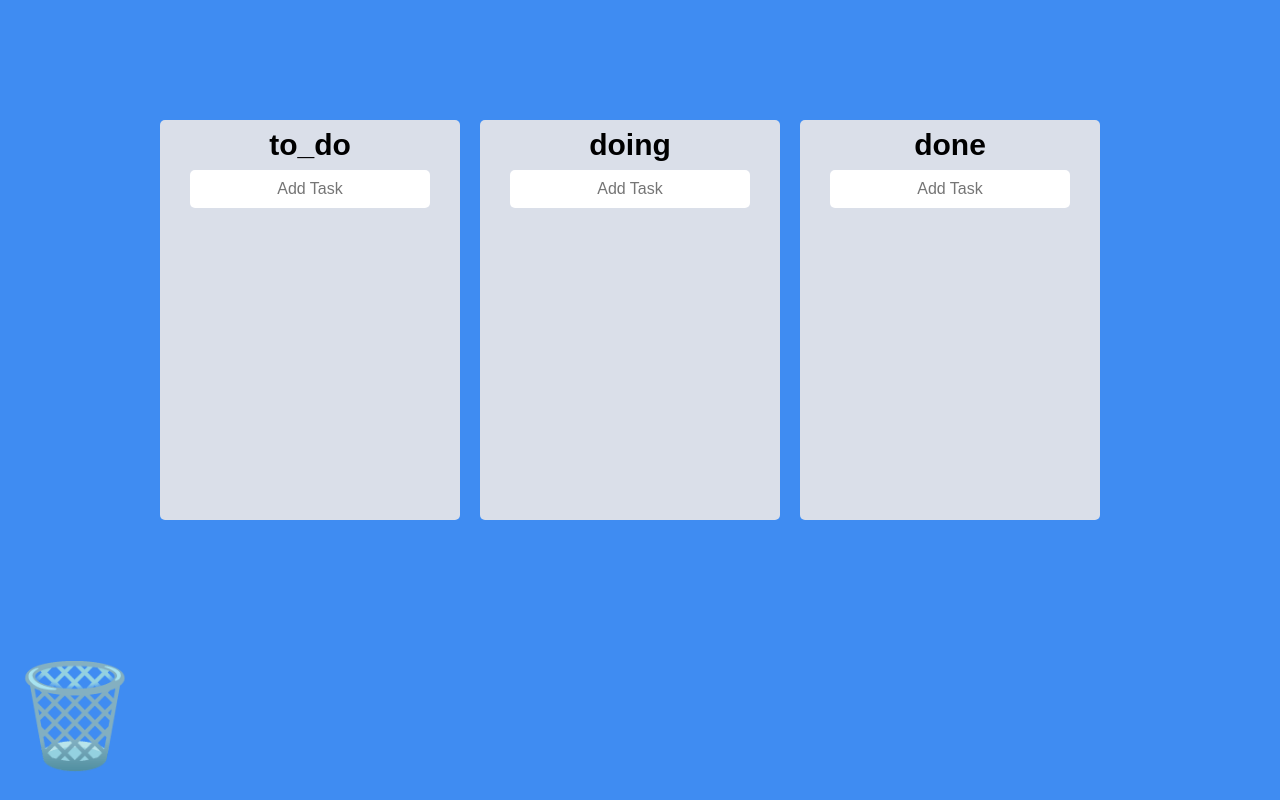
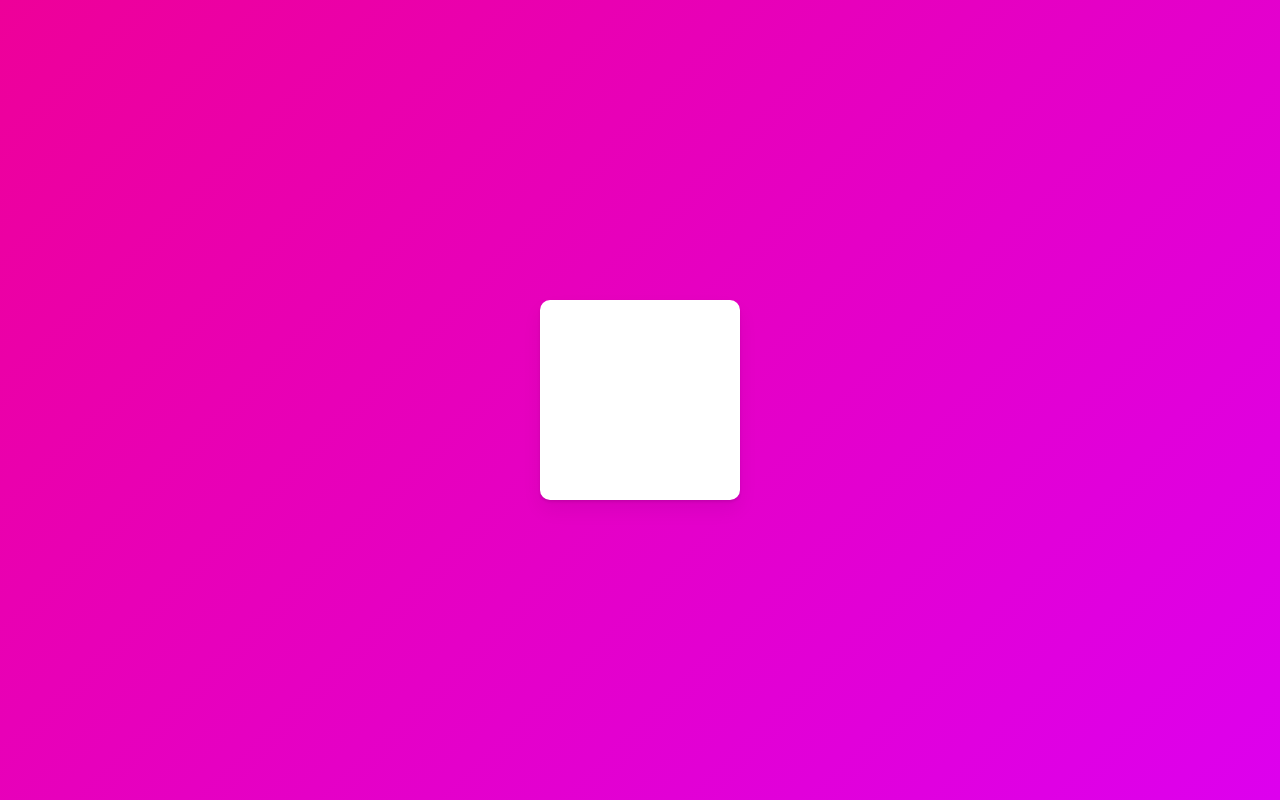
Before and after one commit to hyh05050/react-for-master, a React (Create React App) app: page / in a window 1280 px wide. Built offline with nearby package versions, Linux system fonts and the light colour scheme.

Commit message:
init framer-motion

```diff
--- a/package.json
+++ b/package.json
@@ -12,6 +12,7 @@
     "@types/react-dom": "^18.0.9",
     "@types/react-helmet": "^6.1.5",
     "apexcharts": "^3.36.3",
+    "framer-motion": "^7.8.0",
     "react": "^18.2.0",
     "react-apexcharts": "^1.4.0",
     "react-beautiful-dnd": "^13.1.1",
--- a/src/App.tsx
+++ b/src/App.tsx
@@ -1,135 +1,29 @@
 import styled from "styled-components";
-import {
-  DragDropContext,
-  DragStart,
-  Droppable,
-  DropResult,
-} from "react-beautiful-dnd";
-import { useRecoilState } from "recoil";
-import { boardState, dropState, toDoState } from "./atoms";
-import Board from "./Components/Board";
-import { useEffect } from "react";
+import { motion } from "framer-motion";
 
 const Wrapper = styled.div`
-  display: flex;
-  flex-direction: column;
+  height: 100vh;
   width: 100vw;
-  margin: 0 auto;
-  justify-content: center;
-  align-items: center;
-  height: 80vh;
-`;
-
-const Boards = styled.div`
-  display: grid;
-  width: 50%;
-  grid-template-columns: repeat(4, 1fr);
-  grid-auto-rows: minmax(250px, 1fr);
-  place-content: center;
-  gap: 20px;
-`;
-
-const Wastebasket = styled.div`
-  width: 150px;
-  height: 150px;
-  position: fixed;
   display: flex;
   justify-content: center;
   align-items: center;
-  font-size: 100px;
+`;
+
+const Box = styled.div`
+  width: 200px;
+  height: 200px;
+  background-color: white;
+  border-radius: 10px;
+  box-shadow: 0 2px 3px rgba(0, 0, 0, 0.1), 0 10px 20px rgba(0, 0, 0, 0.06);
 `;
 
 function App() {
-  const [boards, setBoards] = useRecoilState(boardState);
-  const [toDos, setToDos] = useRecoilState(toDoState);
-  const [drop, setDrop] = useRecoilState(dropState);
-  const preTodos = JSON.parse(localStorage.getItem("todos") as string);
-  const preBoards = JSON.parse(localStorage.getItem("boards") as string);
-  useEffect(() => {
-    if (preBoards) {
-      setBoards(preBoards);
-      console.log("Init Boards Data");
-    }
-    if (preTodos) {
-      setToDos({
-        ...preTodos,
-      });
-      console.log("Init Todos Data");
-    }
-  }, []);
-
-  const onDragStart = ({ draggableId, source }: DragStart) => {
-    if (source.droppableId === "boards")
-      setDrop({ boardDropFg: false, todoDropFg: true });
-    else setDrop({ boardDropFg: true, todoDropFg: false });
-  };
-
-  const onDragEnd = ({ destination, source }: DropResult) => {
-    let isSameDrop = false;
-    if (!destination) return;
-    if (destination.droppableId === source.droppableId) isSameDrop = true;
-    if (isSameDrop && destination.index === source.index) return;
-    // console.log(source, destination);
-    if (source.droppableId === "boards") {
-      if (destination.droppableId === "wastebasket") return;
-      setBoards((prev) => {
-        const boards = [...prev];
-        const board = boards.splice(source.index, 1)[0];
-        boards.splice(destination.index, 0, board);
-        localStorage.setItem("boards", JSON.stringify(boards));
-        return boards;
-      });
-    } else {
-      setToDos((prev) => {
-        const startPoint = [...prev[source.droppableId]];
-        const dragItem = startPoint.splice(source.index, 1)[0];
-        startPoint.splice(source.index, 1);
-        const endPoint = isSameDrop
-          ? startPoint
-          : [...prev[destination.droppableId]];
-        endPoint.splice(destination.index, 0, dragItem);
-        const newTodos = {
-          ...prev,
-          [source.droppableId]: startPoint,
-        };
-        if (!isSameDrop) newTodos[destination.droppableId] = endPoint;
-        localStorage.setItem("todos", JSON.stringify(newTodos));
-        return newTodos;
-      });
-    }
-  };
   return (
-    <DragDropContext onDragEnd={onDragEnd} onDragStart={onDragStart}>
-      <Wrapper>
-        <Droppable
-          droppableId="boards"
-          isDropDisabled={drop.boardDropFg}
-          direction="horizontal"
-        >
-          {(provided) => (
-            <Boards ref={provided.innerRef} {...provided.droppableProps}>
-              {boards.map((board, index) => (
-                <Board
-                  board={board}
-                  toDos={toDos[board]}
-                  key={board}
-                  index={index}
-                />
-              ))}
-              {provided.placeholder}
-            </Boards>
-          )}
-        </Droppable>
-      </Wrapper>
-      <Droppable droppableId="wastebasket">
-        {(provided) => (
-          <Wastebasket ref={provided.innerRef} {...provided.droppableProps}>
-            <span style={{ position: "fixed" }}>🗑️</span>
-            {provided.placeholder}
-          </Wastebasket>
-        )}
-      </Droppable>
-    </DragDropContext>
+    <Wrapper>
+      <Box />
+      <div></div>
+      <motion.div></motion.div>
+    </Wrapper>
   );
 }
 
--- a/src/Components/Board.tsx
+++ /dev/null
@@ -1,148 +0,0 @@
-import { Draggable, Droppable } from "react-beautiful-dnd";
-import { useForm } from "react-hook-form";
-import { useRecoilValue, useSetRecoilState } from "recoil";
-import styled from "styled-components";
-import { dropState, ITodo, toDoState } from "../atoms";
-import DraggableCard from "./DraggableCard";
-
-const Wrapper = styled.div`
-  padding: 10px 0px;
-  background-color: ${(props) => props.theme.boardColor};
-  border-radius: 5px;
-  width: 300px;
-  min-height: 400px;
-  display: flex;
-  flex-direction: column;
-  overflow: hidden;
-`;
-
-const Title = styled.h1`
-  font-size: 30px;
-  font-weight: bold;
-  margin-bottom: 10px;
-  text-align: center;
-`;
-
-interface IAreaProps {
-  isDraggingOver: boolean;
-  isDraggingFromThis: boolean;
-}
-
-const Area = styled.div<IAreaProps>`
-  background-color: ${(props) =>
-    props.isDraggingOver
-      ? "#3f8df28b"
-      : props.isDraggingFromThis
-      ? "#6b6b6b"
-      : "transparent"};
-  flex-grow: 1;
-  padding: 20px;
-  transition: background-color 0.3s ease-in-out;
-`;
-
-interface IBoardProps {
-  toDos: ITodo[];
-  board: string;
-  index: number;
-}
-
-interface IForm {
-  toDo: string;
-}
-
-const Form = styled.form`
-  width: 100%;
-  display: flex;
-  justify-content: center;
-  padding-bottom: 10px;
-  input {
-    font-size: 16px;
-    border: 0;
-    background-color: white;
-    width: 80%;
-    padding: 10px;
-    border-radius: 5px;
-    text-align: center;
-    margin: 0 auto;
-  }
-`;
-
-const TaskInput = styled.input`
-  padding: 15px;
-  border: 0;
-  &:focus {
-    outline-style: solid;
-    outline-width: 3px;
-    outline-color: ${(props) => props.theme.bgColor};
-  }
-`;
-
-function Board({ board, toDos, index }: IBoardProps) {
-  const drop = useRecoilValue(dropState);
-  const setToDos = useSetRecoilState(toDoState);
-  const { register, setValue, handleSubmit } = useForm<IForm>();
-  const onValid = ({ toDo }: IForm) => {
-    const newTodo = {
-      id: Date.now(),
-      text: toDo,
-    };
-
-    setToDos((allBoards) => {
-      const newTodos = {
-        ...allBoards,
-        [board]: [...allBoards[board], newTodo],
-      };
-
-      localStorage.setItem("todos", JSON.stringify(newTodos));
-
-      return newTodos;
-    });
-
-    setValue("toDo", "");
-  };
-
-  return (
-    <Draggable draggableId={board} key={board} index={index}>
-      {(provided) => (
-        <Wrapper
-          ref={provided.innerRef}
-          {...provided.draggableProps}
-          {...provided.dragHandleProps}
-        >
-          <Title>{board}</Title>
-          <Form onSubmit={handleSubmit(onValid)}>
-            <TaskInput
-              placeholder="Add Task"
-              type="text"
-              title=""
-              autoComplete="off"
-              {...register("toDo", { required: true })}
-            />
-          </Form>
-          <Droppable droppableId={board} isDropDisabled={drop.todoDropFg}>
-            {(provided, snapshot) => (
-              <Area
-                isDraggingOver={snapshot.isDraggingOver}
-                isDraggingFromThis={Boolean(snapshot.draggingFromThisWith)}
-                ref={provided.innerRef}
-                {...provided.droppableProps}
-              >
-                {toDos.map((todo, index) => (
-                  <DraggableCard
-                    board={board}
-                    todo={todo}
-                    key={todo.id}
-                    index={index}
-                  />
-                ))}
-                {provided.placeholder}
-              </Area>
-            )}
-          </Droppable>
-        </Wrapper>
-      )}
-    </Draggable>
-  );
-}
-
-export default Board;
--- a/src/Components/DraggableCard.tsx
+++ /dev/null
@@ -1,75 +0,0 @@
-import React from "react";
-import { Draggable } from "react-beautiful-dnd";
-import { useRecoilState } from "recoil";
-import styled from "styled-components";
-import { ITodo, toDoState } from "../atoms";
-
-interface IDragging {
-  isDragging: boolean;
-}
-
-const Card = styled.div<IDragging>`
-  display: flex;
-  align-items: center;
-  justify-content: center;
-  border-radius: 5px;
-  padding: 15px 30px;
-  background-color: ${(props) =>
-    props.isDragging ? "#74b9ff" : props.theme.cardColor};
-  box-shadow: ${(props) =>
-    props.isDragging ? "0px 2px 5px rgba(0, 0, 0, 0.05)" : "none"};
-  margin: 10px;
-`;
-
-interface IDraggableCardProps {
-  todo: ITodo;
-  index: number;
-  board: string;
-}
-
-const Wastebasket = styled.button`
-  font-size: 15px;
-  border: 0;
-  padding: 5px;
-  margin-left: auto;
-`;
-
-function DraggableCard({ board, todo, index }: IDraggableCardProps) {
-  const [todos, setTodos] = useRecoilState(toDoState);
-  const onClick = (event: React.MouseEvent<HTMLElement>) => {
-    setTodos((allBoards) => {
-      const newTodo = todos[board].filter((el) => {
-        if (el.id !== todo.id) return true;
-        else return false;
-      });
-
-      const newTodos = {
-        ...allBoards,
-        [board]: newTodo,
-      };
-
-      localStorage.setItem("todos", JSON.stringify(newTodos));
-
-      return newTodos;
-    });
-  };
-  return (
-    //Draggable key,draggableId Value가 서로 같아야함
-    <Draggable draggableId={todo.id + ""} key={todo.id} index={index}>
-      {(magic, snapshot) => (
-        <Card
-          isDragging={snapshot.isDragging}
-          ref={magic.innerRef}
-          {...magic.draggableProps}
-          {...magic.dragHandleProps}
-        >
-          <span {...magic.dragHandleProps}>👍</span>
-          {todo.text}
-          <Wastebasket onClick={onClick}>🗑️</Wastebasket>
-        </Card>
-      )}
-    </Draggable>
-  );
-}
-
-export default React.memo(DraggableCard);
--- a/src/atoms.tsx
+++ b/src/atoms.tsx
@@ -5,28 +5,15 @@ export interface ITodo {
   text: string;
 }
 
-interface ITodoState {
+interface IToDoState {
   [key: string]: ITodo[];
 }
 
-export const toDoState = atom<ITodoState>({
+export const toDoState = atom<IToDoState>({
   key: "toDo",
   default: {
-    to_do: [],
-    doing: [],
-    done: [],
+    "To Do": [],
+    Doing: [],
+    Done: [],
   },
 });
-
-export const boardState = atom({
-  key: "board",
-  default: ["to_do", "doing", "done"],
-});
-
-export const dropState = atom({
-  key: "isDropDisabled",
-  default: {
-    boardDropFg: false,
-    todoDropFg: false,
-  },
-});
--- a/src/index.tsx
+++ b/src/index.tsx
@@ -1,9 +1,10 @@
 import React from "react";
-import ReactDOM from "react-dom/client";
+import ReactDOM from "react-dom";
 import { RecoilRoot } from "recoil";
 import { ThemeProvider } from "styled-components";
 import App from "./App";
-import { cardTheme } from "./theme";
+import { darkTheme } from "./theme";
+
 import { createGlobalStyle } from "styled-components";
 
 const GlobalStyle = createGlobalStyle`
@@ -59,9 +60,11 @@ table {
   box-sizing: border-box;
 }
 body {
+  font-weight: 300;
   font-family: 'Source Sans Pro', sans-serif;
-  background-color:${(props) => props.theme.bgColor};
   color:black;
+  line-height: 1.2;
+  background:linear-gradient(135deg,#e09,#d0e);
 }
 a {
   text-decoration:none;
@@ -69,14 +72,14 @@ a {
 }
 `;
 
-const root = ReactDOM.createRoot(
-  document.getElementById("root") as HTMLElement
+ReactDOM.render(
+  <React.StrictMode>
+    <RecoilRoot>
+      <ThemeProvider theme={darkTheme}>
+        <GlobalStyle />
+        <App />
+      </ThemeProvider>
+    </RecoilRoot>
+  </React.StrictMode>,
+  document.getElementById("root")
 );
-root.render(
-  <RecoilRoot>
-    <ThemeProvider theme={cardTheme}>
-      <GlobalStyle />
-      <App />
-    </ThemeProvider>
-  </RecoilRoot>
-);
--- a/src/styles.d.ts
+++ b/src/styles.d.ts
@@ -4,9 +4,5 @@ import { StringMappingType } from "typescript";
 
 // and extend them!
 declare module "styled-components" {
-  export interface DefaultTheme {
-    bgColor: string;
-    boardColor: string;
-    cardColor: string;
-  }
+  export interface DefaultTheme {}
 }
--- a/src/theme.ts
+++ b/src/theme.ts
@@ -12,8 +12,4 @@ import { DefaultTheme } from "styled-components";
 //   accentColor: "#9c88ff",
 // };
 
-export const cardTheme: DefaultTheme = {
-  bgColor: "#3f8cf2",
-  boardColor: "#dadfe9",
-  cardColor: "white",
-};
+export const darkTheme: DefaultTheme = {};
```
Also changed, not shown: 1 other file (tests, documents, lock files or other folders).
